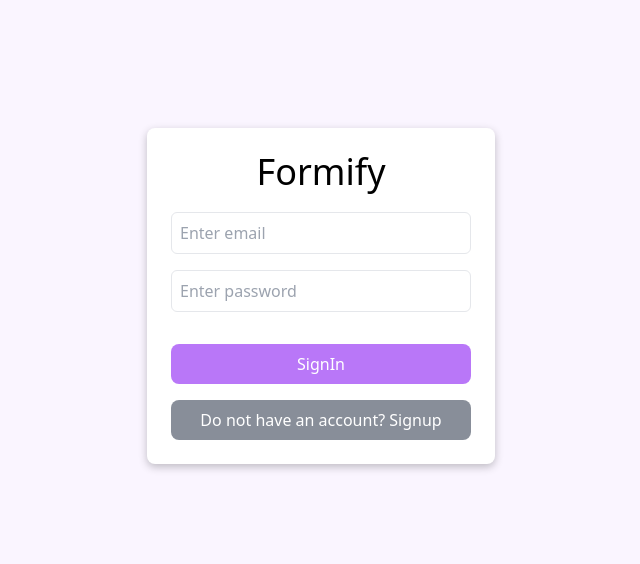
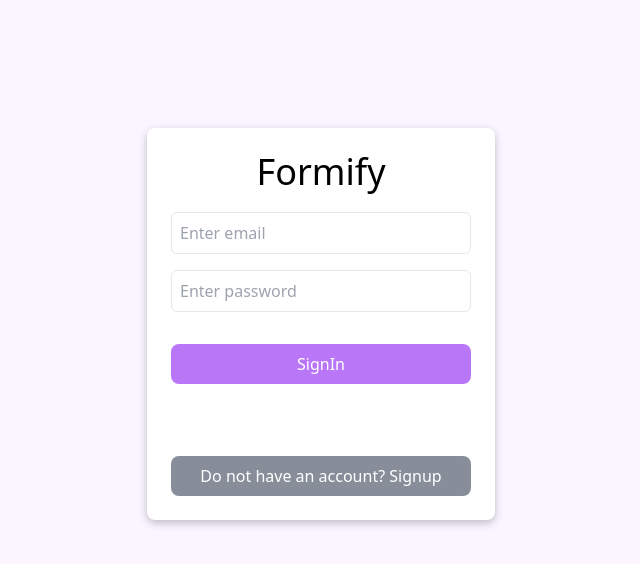
Before and after one commit to Basharath/Formify, a Next.js app: page /login in a window 1280 px wide. Shown: the top 564 px of the page, without its empty margins (319-959 px from the left). Built offline with nearby package versions, Linux system fonts and the light colour scheme; no server answers.

Commit message:
Adds Google auth component and API

```diff
--- a/http/index.ts
+++ b/http/index.ts
@@ -60,5 +60,7 @@ export const signin = (userData: UserSigninType) =>
 export const signup = (userData: UserSignupType) =>
   API.post(`${usersUrl}/signup`, userData);
 export const signout = () => API.post(`${usersUrl}/signout`);
+export const googleSignin = (token: { googleToken: string }) =>
+  API.post(`${usersUrl}/googleauth`, token);
 // export const changePass = (userData: any) =>
 //   API.post(`${usersUrl}/changepassword`, userData);
--- a/package.json
+++ b/package.json
@@ -10,6 +10,7 @@
   },
   "dependencies": {
     "@prisma/client": "^4.1.0",
+    "@react-oauth/google": "^0.2.6",
     "axios": "^0.27.2",
     "bcryptjs": "^2.4.3",
     "cookie": "^0.5.0",
--- /dev/null
+++ b/pages/api/users/googleauth.ts
@@ -0,0 +1,54 @@
+// Next.js API route support: https://nextjs.org/docs/api-routes/introduction
+import prisma from '../../../lib/prisma';
+import { NextApiRequest, NextApiResponse } from 'next';
+import generateToken from '../../../lib/generateToken';
+import { serialize } from 'cookie';
+import cookieOptions from '../../../lib/cookieOptions';
+import jwt from 'jsonwebtoken';
+
+interface DecodedType {
+  name: string;
+  email: string;
+}
+
+export default async function handler(
+  req: NextApiRequest,
+  res: NextApiResponse
+) {
+  if (req.method === 'POST') {
+    const { googleToken } = req.body;
+    try {
+      const decodedData = jwt.decode(googleToken) as DecodedType;
+      const { name, email } = decodedData;
+
+      const user = await prisma.user.findUnique({
+        where: {
+          email,
+        },
+      });
+
+      if (!user) {
+        const result = await prisma.user.create({
+          data: {
+            name,
+            email,
+            password: '',
+          },
+        });
+
+        const token = generateToken(result);
+
+        res.setHeader('Set-Cookie', serialize('token', token, cookieOptions));
+        return res.status(201).send('Signed up successfully');
+      }
+
+      const token = generateToken(user);
+      res.setHeader('Set-Cookie', serialize('token', token, cookieOptions));
+
+      return res.status(200).send('Signin successful');
+    } catch (err) {
+      console.error('err', err);
+      return res.status(500).send('Something went wrong');
+    }
+  }
+}
--- a/pages/login.tsx
+++ b/pages/login.tsx
@@ -1,17 +1,17 @@
 import Head from 'next/head';
 import { ChangeEvent, MouseEvent, useState } from 'react';
-import { signin, signout, signup } from '../http';
+import { googleSignin, signin, signout, signup } from '../http';
 import toast from 'react-hot-toast';
 import Input from '../components/Input';
 import LoginBtn from '../components/LoginBtn';
 import { AxiosError } from 'axios';
 import { GetServerSideProps } from 'next';
 import cookie from 'cookie';
-
-// interface LoginProps {
-//   user: UserType;
-// }
-// { user }: LoginProps
+import {
+  GoogleOAuthProvider,
+  GoogleLogin,
+  CredentialResponse,
+} from '@react-oauth/google';
 
 export default function Login() {
   const [input, setInput] = useState({ email: '', password: '', name: '' });
@@ -62,6 +62,23 @@ export default function Login() {
     }
   };
 
+  const handleGoogleSuccess = async (res: CredentialResponse) => {
+    const googleToken = res.credential as string;
+    try {
+      const result = await googleSignin({ googleToken });
+      if (result.data) location.href = '/dashboard';
+    } catch (err) {
+      // console.error('signin', err);
+      if (err instanceof AxiosError) {
+        toast.error(err?.response?.data);
+      }
+    }
+  };
+
+  const handleGoogleError = () => {
+    toast.error('Something went wrong! Try again.');
+  };
+
   return (
     <>
       <Head>
@@ -69,6 +86,9 @@ export default function Login() {
         <meta name="description" content="Formify dashboard" />
         <link rel="icon" href="/favicon.ico" />
       </Head>
+      <GoogleOAuthProvider
+        clientId={process.env.NEXT_PUBLIC_GOOGLE_CLIENT_ID as string}
+      >
         <main className="w-full h-screen bg-purple-50">
           <div className="flex flex-col justify-center items-center ">
             <div className="p-6 custom-shadow rounded-lg mt-32 bg-white">
@@ -105,18 +125,18 @@ export default function Login() {
                   )}
                 </div>
               </form>
-            {/* <div className="w-full mb-2">
-            <button
-              onClick={() => setIsLogin((prev) => !prev)}
-              className="focus:outline-none px-4 py-2 bg-blue-500/80 hover:bg-blue-500 rounded-lg text-white w-full"
-            >
-              Google Login
-            </button>
-          </div> */}
+              <GoogleLogin
+                onSuccess={handleGoogleSuccess}
+                onError={handleGoogleError}
+                size="large"
+                width="300"
+                text="signin_with"
+                logo_alignment="center"
+              />
               <div className="w-full">
                 <button
                   onClick={() => setIsLogin((prev) => !prev)}
-                className="focus:outline-none px-4 py-2 bg-gray-500/80 hover:bg-gray-500 rounded-lg text-white w-full"
+                  className="focus:outline-none px-4 py-2 bg-gray-500/80 hover:bg-gray-500 rounded-lg text-white w-full mt-4"
                 >
                   {isLogin
                     ? 'Do not have an account? Signup'
@@ -126,6 +146,7 @@ export default function Login() {
             </div>
           </div>
         </main>
+      </GoogleOAuthProvider>
       <footer></footer>
     </>
   );
```
Also changed, not shown: 1 other file (tests, documents, lock files or other folders). Lines whose indentation alone changed are shown as unchanged.
